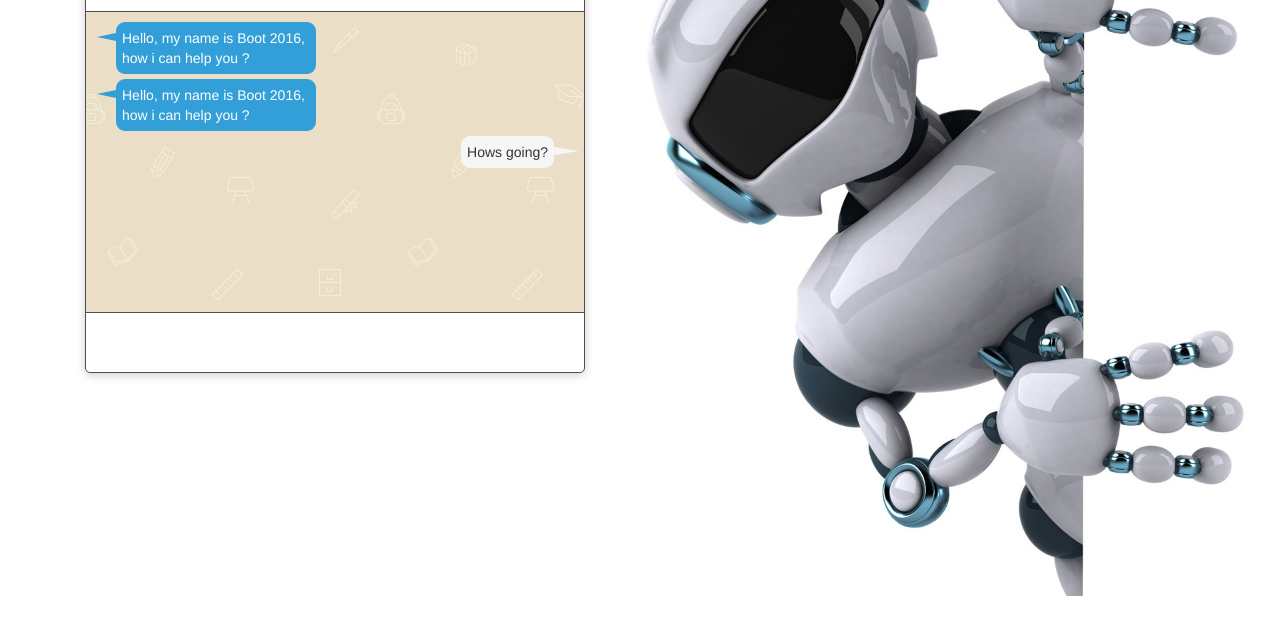
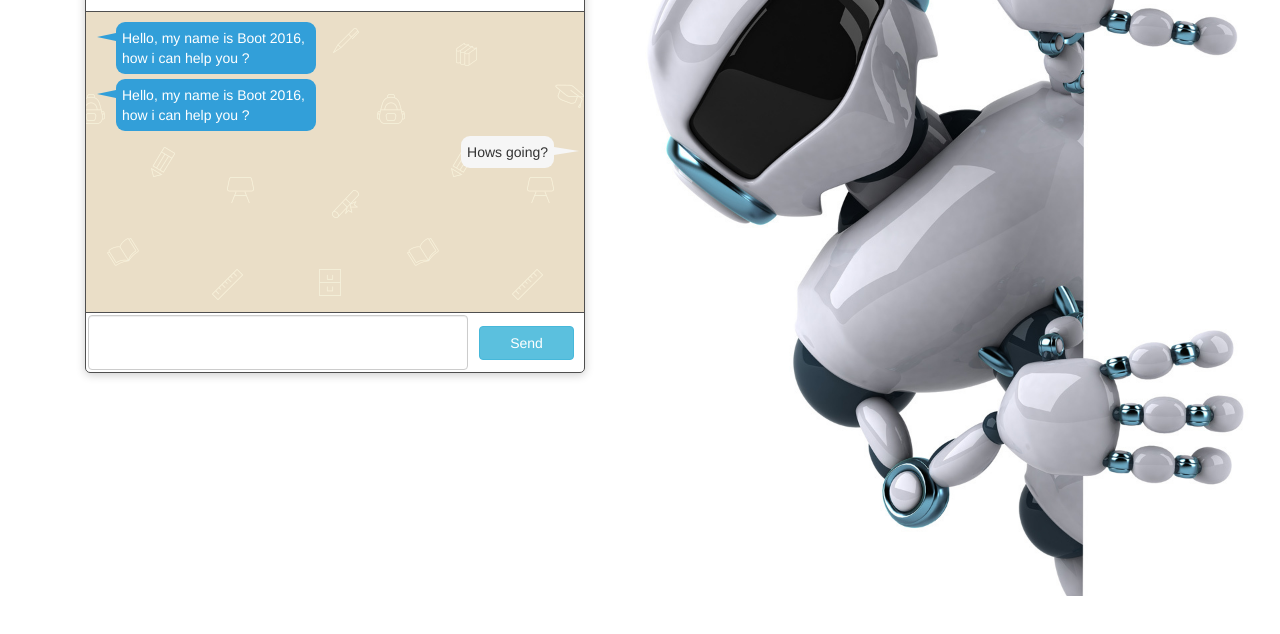
Before and after one commit to jasmintankic/ai_chat_application, a website: page aiwebapp/index.html in a window 1280 px wide. Shown: the part 124-758 px from the top of the page. Drawn offline with Linux system fonts and the light colour scheme.

Commit message:
chat window work in progress

```diff
--- a/aiwebapp/components/aiChatBody.js
+++ b/aiwebapp/components/aiChatBody.js
@@ -15,9 +15,6 @@
 
         function linkFunction() {
             console.log('AI BODY IS IN FUNCTION');
-            console.log('imad test');
-            console.log('git gui izmjena');
-            console.log('imad test 2');
         }
     }
 })();
--- a/aiwebapp/components/styles/aichatappearance.css
+++ b/aiwebapp/components/styles/aichatappearance.css
@@ -10,7 +10,6 @@ body {
 	text-align: center;
 }
 .ai-chat-body-wrapper {
-	text-align: center;
     width: 500px;
     float: left;
     margin-top: 50px;
@@ -116,3 +115,17 @@ top: 11px;
 	height: 60px;
 	border-top: 1px solid #4F4F4F;
 }
+.message-container {
+	float: left;
+	width: 380px;
+	resize: none;
+	height: 55px !important;
+	margin-left: 2px;
+	margin-top: 2px;
+}
+.send-button-wrapper {
+    float: right;
+    margin-right: 10px;
+    margin-top: 13px;
+    width: 95px;
+}
--- a/aiwebapp/components/views/ai-chat-body.html
+++ b/aiwebapp/components/views/ai-chat-body.html
@@ -13,6 +13,8 @@
 	<div class="user-bubble ">Hows going?</div>
 </div>
 <div class="clearfix"></div>
-<div class="chat-container"></div>
-
+<div class="chat-container">
+	<textarea class="form-control message-container" rows="3"></textarea>
+	<button type="button" class="btn btn-info send-button-wrapper">Send</button>
 </div>
+</div>
```
